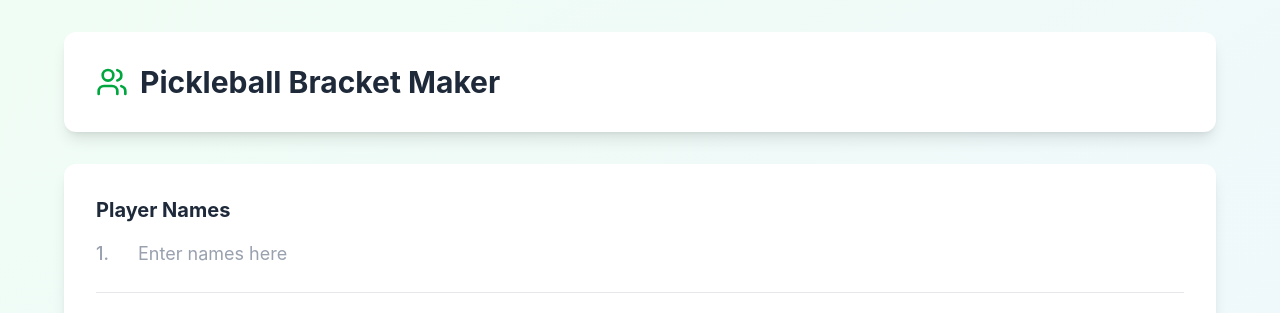
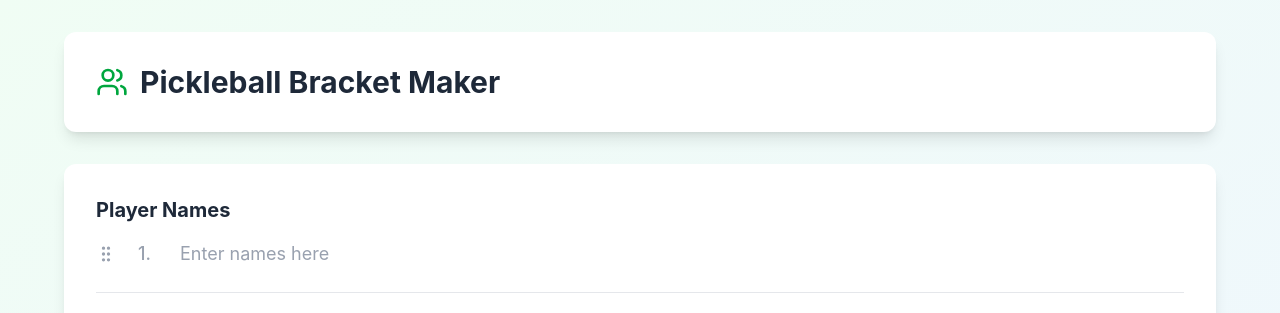
Before and after one commit to ajalmaguer/pickleball_bracket_maker, a React (Vite) app: page / in a window 1280 px wide. Both pictures are taken after a click on the button "Press Enter ↵ or click here to add more". Shown: the top 313 px of the page. Built offline with nearby package versions, Linux system fonts and the light colour scheme.

Commit message:
added dnd kit for drag and drop

```diff
--- a/package.json
+++ b/package.json
@@ -9,6 +9,9 @@
     "test": "vitest run"
   },
   "dependencies": {
+    "@dnd-kit/core": "^6.3.1",
+    "@dnd-kit/sortable": "^10.0.0",
+    "@dnd-kit/utilities": "^3.2.2",
     "@tailwindcss/vite": "^4.0.6",
     "@tanstack/react-devtools": "^0.7.0",
     "@tanstack/react-router": "^1.132.0",
--- a/src/routes/-components/PlayerInput.tsx
+++ b/src/routes/-components/PlayerInput.tsx
@@ -1,12 +1,112 @@
 import { playerNamesAtom } from '@/state';
 import { useAtom } from 'jotai';
-import { X } from 'lucide-react';
+import { GripVertical, X } from 'lucide-react';
 import { useEffect } from 'react';
+import {
+  DndContext,
+  closestCenter,
+  KeyboardSensor,
+  PointerSensor,
+  useSensor,
+  useSensors,
+  type DragEndEvent,
+} from '@dnd-kit/core';
+import {
+  arrayMove,
+  SortableContext,
+  sortableKeyboardCoordinates,
+  useSortable,
+  verticalListSortingStrategy,
+} from '@dnd-kit/sortable';
+import { CSS } from '@dnd-kit/utilities';
 
 const MIN_PLAYERS = 4;
 
+interface SortablePlayerItemProps {
+  id: string;
+  index: number;
+  player: string;
+  playersLength: number;
+  onPlayerChange: (index: number, value: string) => void;
+  onEnterKey: (e: React.KeyboardEvent<HTMLInputElement>, index: number) => void;
+  onRemove: (index: number) => void;
+}
+
+function SortablePlayerItem({
+  id,
+  index,
+  player,
+  playersLength,
+  onPlayerChange,
+  onEnterKey,
+  onRemove,
+}: SortablePlayerItemProps) {
+  const {
+    attributes,
+    listeners,
+    setNodeRef,
+    transform,
+    transition,
+    isDragging,
+  } = useSortable({ id });
+
+  const style = {
+    transform: CSS.Transform.toString(transform),
+    transition,
+    opacity: isDragging ? 0.5 : 1,
+  };
+
+  return (
+    <div
+      ref={setNodeRef}
+      style={style}
+      className="grid grid-cols-[30px_30px_minmax(0,1fr)_30px] items-center gap-3"
+    >
+      <button
+        {...attributes}
+        {...listeners}
+        className="text-gray-400 hover:text-gray-600 transition-colors cursor-grab active:cursor-grabbing touch-none"
+        aria-label="Drag to reorder"
+      >
+        <GripVertical size={20} />
+      </button>
+      <span className="text-gray-400 font-medium text-lg">{index + 1}.</span>
+      <input
+        id={`player-${index}`}
+        type="text"
+        value={player}
+        onChange={(e) => onPlayerChange(index, e.target.value)}
+        onKeyDown={(e) => onEnterKey(e, index)}
+        placeholder={index === 0 ? 'Enter names here' : ''}
+        className="bg-transparent text-gray-900 text-lg placeholder-gray-400 focus:outline-none"
+      />
+      <div className="w-[30px] flex justify-center">
+        {playersLength > MIN_PLAYERS && player && (
+          <button
+            onClick={() => onRemove(index)}
+            className="text-gray-400 hover:text-gray-600 transition-colors"
+          >
+            <X size={20} />
+          </button>
+        )}
+      </div>
+    </div>
+  );
+}
+
 export function PlayerNamesInput() {
   const [players, setPlayers] = useAtom(playerNamesAtom);
+
+  const sensors = useSensors(
+    useSensor(PointerSensor, {
+      activationConstraint: {
+        distance: 8,
+      },
+    }),
+    useSensor(KeyboardSensor, {
+      coordinateGetter: sortableKeyboardCoordinates,
+    })
+  );
 
   const handlePlayerChange = (index: number, value: string) => {
     const newPlayers = [...players];
@@ -34,7 +134,6 @@ export function PlayerNamesInput() {
 
   useEffect(() => {
     console.log('Players length:', players.length);
-    // grab the last input and focus it
     if (players.length > 0) {
       const lastIndex = players.length - 1;
       const lastInput = document.getElementById(`player-${lastIndex}`);
@@ -49,37 +148,43 @@ export function PlayerNamesInput() {
     }
   };
 
+  const handleDragEnd = (event: DragEndEvent) => {
+    const { active, over } = event;
+
+    if (over && active.id !== over.id) {
+      const oldIndex = players.findIndex((_, i) => `player-${i}` === active.id);
+      const newIndex = players.findIndex((_, i) => `player-${i}` === over.id);
+      setPlayers(arrayMove(players, oldIndex, newIndex));
+    }
+  };
+
   return (
     <>
-      <div className="space-y-3">
-        {players.map((player, index) => (
-          <div
-            key={index}
-            className="grid grid-cols-[30px_minmax(0,1fr)_30px] justify-left gap-3"
-          >
-            <span className="text-gray-400 font-medium text-lg">
-              {index + 1}.
-            </span>
-            <input
-              id={`player-${index}`}
-              type="text"
-              value={player}
-              onChange={(e) => handlePlayerChange(index, e.target.value)}
-              onKeyDown={(e) => handleEnterKey(e, index)}
-              placeholder={index === 0 ? 'Enter names here' : ''}
-              className="bg-transparent text-gray-900 text-lg placeholder-gray-400 focus:outline-none"
-            />
-            {players.length > MIN_PLAYERS && player && (
-              <button
-                onClick={() => removePlayer(index)}
-                className="text-gray-400 hover:text-gray-600 transition-colors"
-              >
-                <X size={20} />
-              </button>
-            )}
+      <DndContext
+        sensors={sensors}
+        collisionDetection={closestCenter}
+        onDragEnd={handleDragEnd}
+      >
+        <SortableContext
+          items={players.map((_, i) => `player-${i}`)}
+          strategy={verticalListSortingStrategy}
+        >
+          <div className="space-y-3">
+            {players.map((player, index) => (
+              <SortablePlayerItem
+                key={`player-${index}`}
+                id={`player-${index}`}
+                index={index}
+                player={player}
+                playersLength={players.length}
+                onPlayerChange={handlePlayerChange}
+                onEnterKey={handleEnterKey}
+                onRemove={removePlayer}
+              />
+            ))}
           </div>
-        ))}
-      </div>
+        </SortableContext>
+      </DndContext>
 
       <div className="mt-6 pt-4 border-t border-gray-200">
         <button
```
Also changed, not shown: 1 other file (tests, documents, lock files or other folders).
